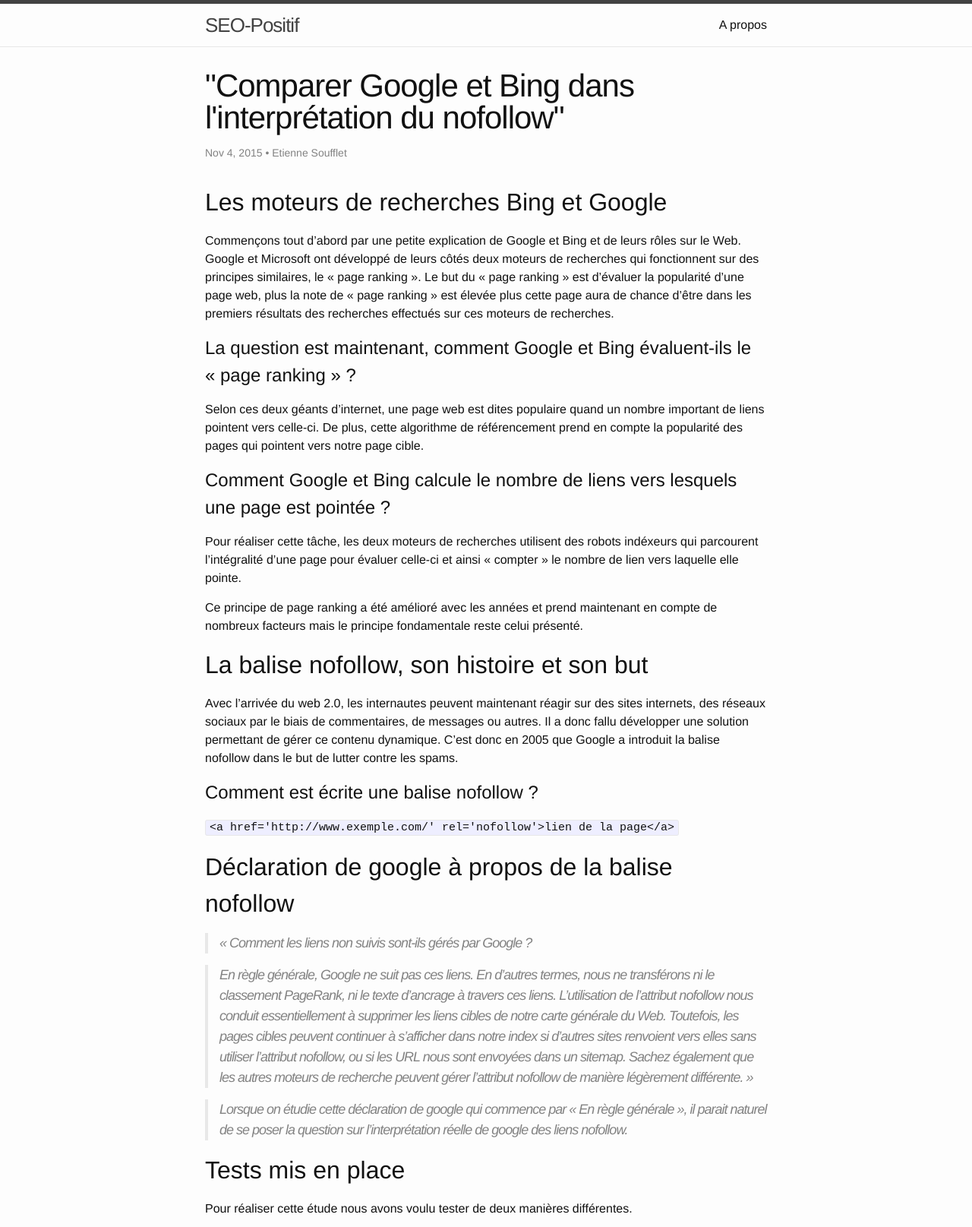
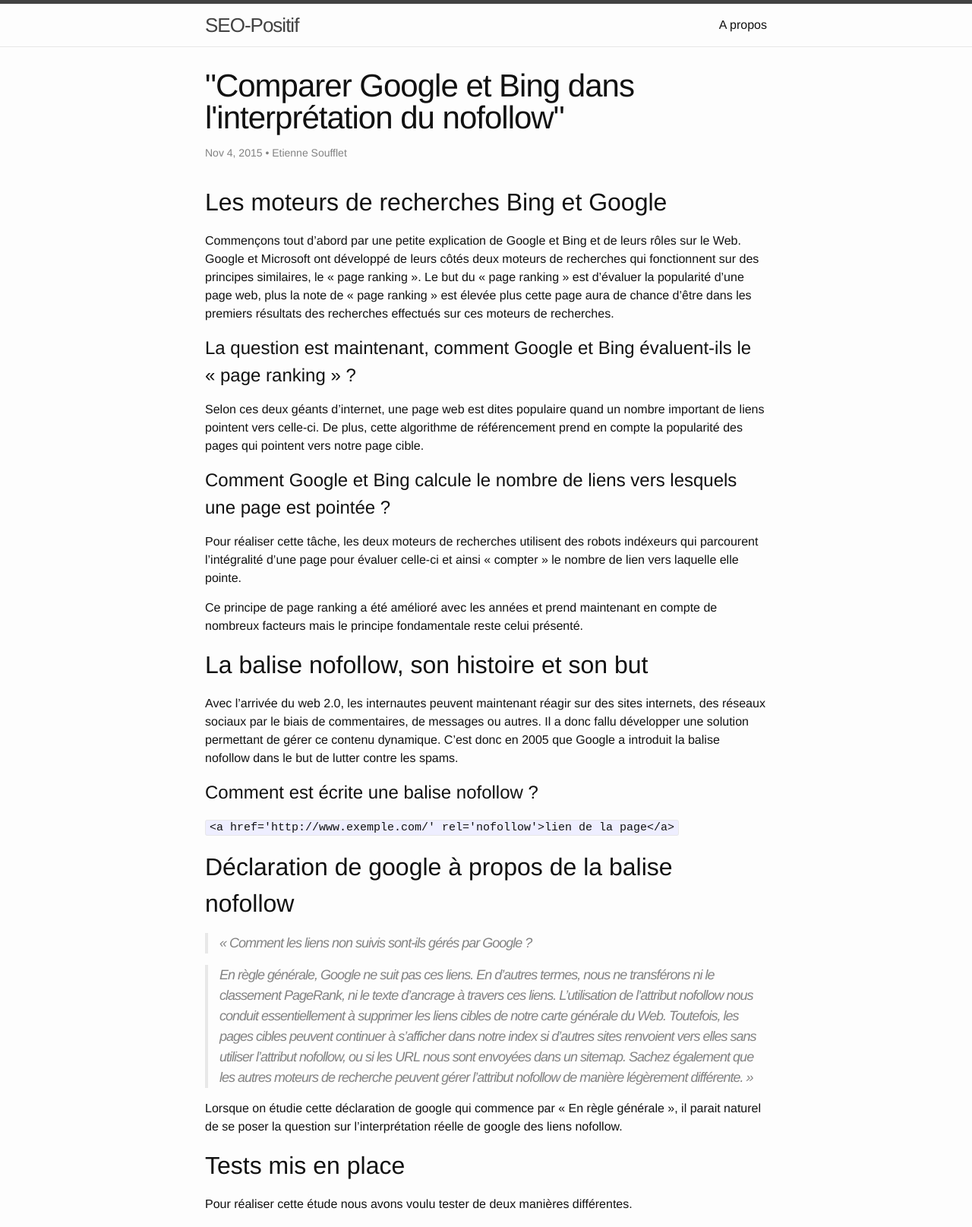
Before and after one commit to EtienneSOU/etiennesou.github.io, a Jekyll site: the page built from _posts/2015-11-04-Article1.markdown, in a window 1280 px wide. Shown: the top 1615 px of the page at 76% size. Built offline with Jekyll 4.4.1, drawn with Linux system fonts in a browser that asks for light colours.

```diff
--- a/_posts/2015-11-04-Article1.markdown
+++ b/_posts/2015-11-04-Article1.markdown
@@ -34,7 +34,7 @@ C’est donc en 2005 que Google a introduit la balise nofollow dans le but de lu
 
 > En règle générale, Google ne suit pas ces liens. En d'autres termes, nous ne transférons ni le classement PageRank, ni le texte  d'ancrage à travers ces liens. L'utilisation de l'attribut nofollow nous conduit essentiellement à supprimer les liens cibles de notre carte générale du Web. Toutefois, les pages cibles peuvent continuer à s'afficher dans notre index si d'autres sites renvoient vers elles sans utiliser l'attribut nofollow, ou si les URL nous sont envoyées dans un sitemap. Sachez également que les autres moteurs de recherche peuvent gérer l'attribut nofollow de manière légèrement différente. »
 
-> Lorsque on étudie cette déclaration de google qui commence par « En règle générale », il parait naturel de se poser la question sur l’interprétation réelle de google des liens nofollow.
+Lorsque on étudie cette déclaration de google qui commence par « En règle générale », il parait naturel de se poser la question sur l’interprétation réelle de google des liens nofollow.
 
 
 ## Tests mis en place
```
